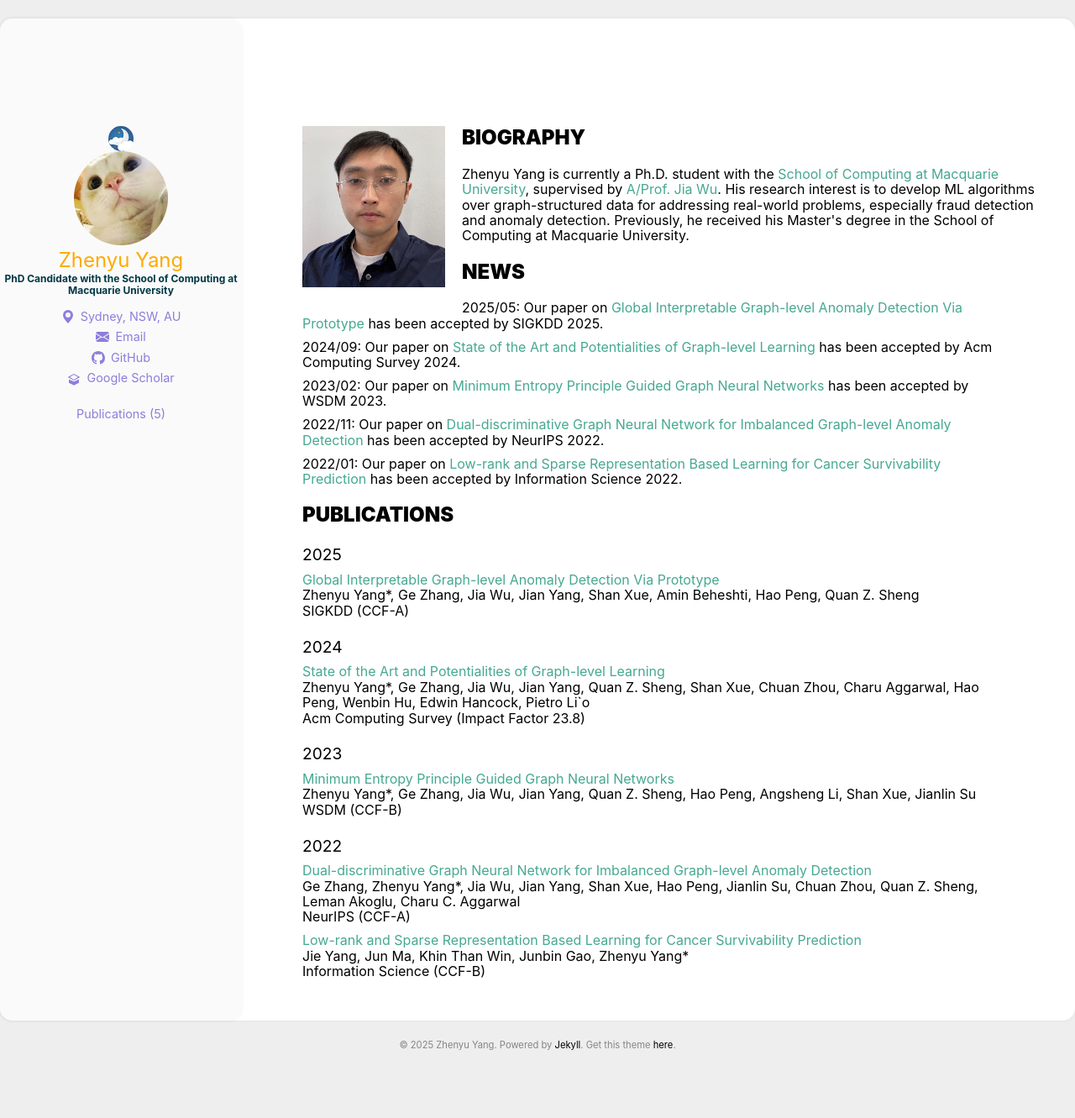
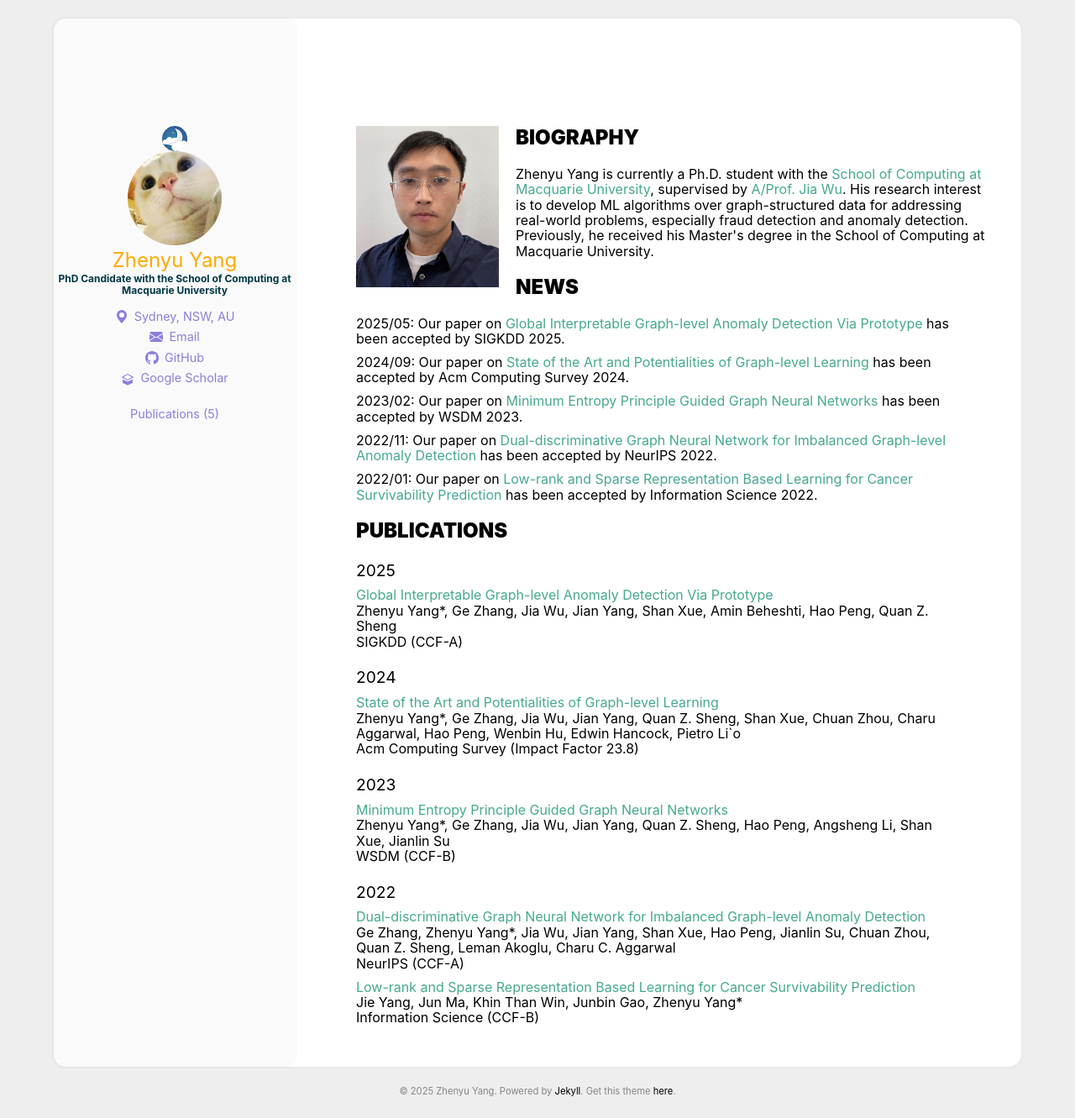
Before and after one commit to ZhenyuYangMQ/ZhenyuYangMQ.github.io, a Jekyll site: the page built from index.html, in a window 1280 px wide. Shown: the whole page at 84% size. Built offline with Jekyll 4.4.1, drawn with Linux system fonts in a browser that asks for light colours; before the commit the page ends 1276 px from its top, so only the background shows below that.

Commit message:
Update main.scss

```diff
--- a/assets/css/main.scss
+++ b/assets/css/main.scss
@@ -152,6 +152,7 @@ img {
     @include breakpoint(medium) {
         margin-left: auto;
         margin-right: auto;
+  	max-width: 1152px;
         padding-top: 2.5rem;
     }
 
```
